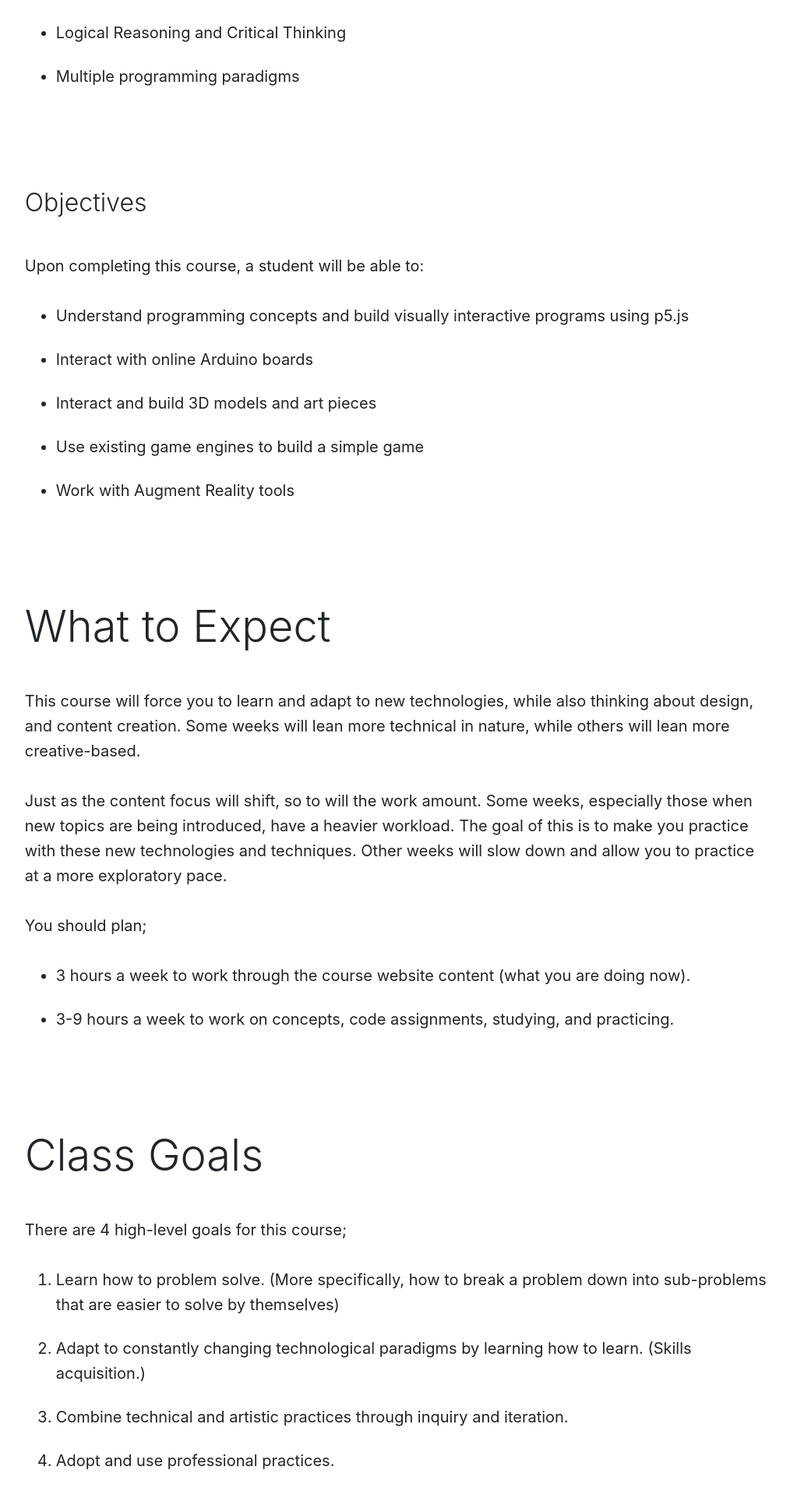
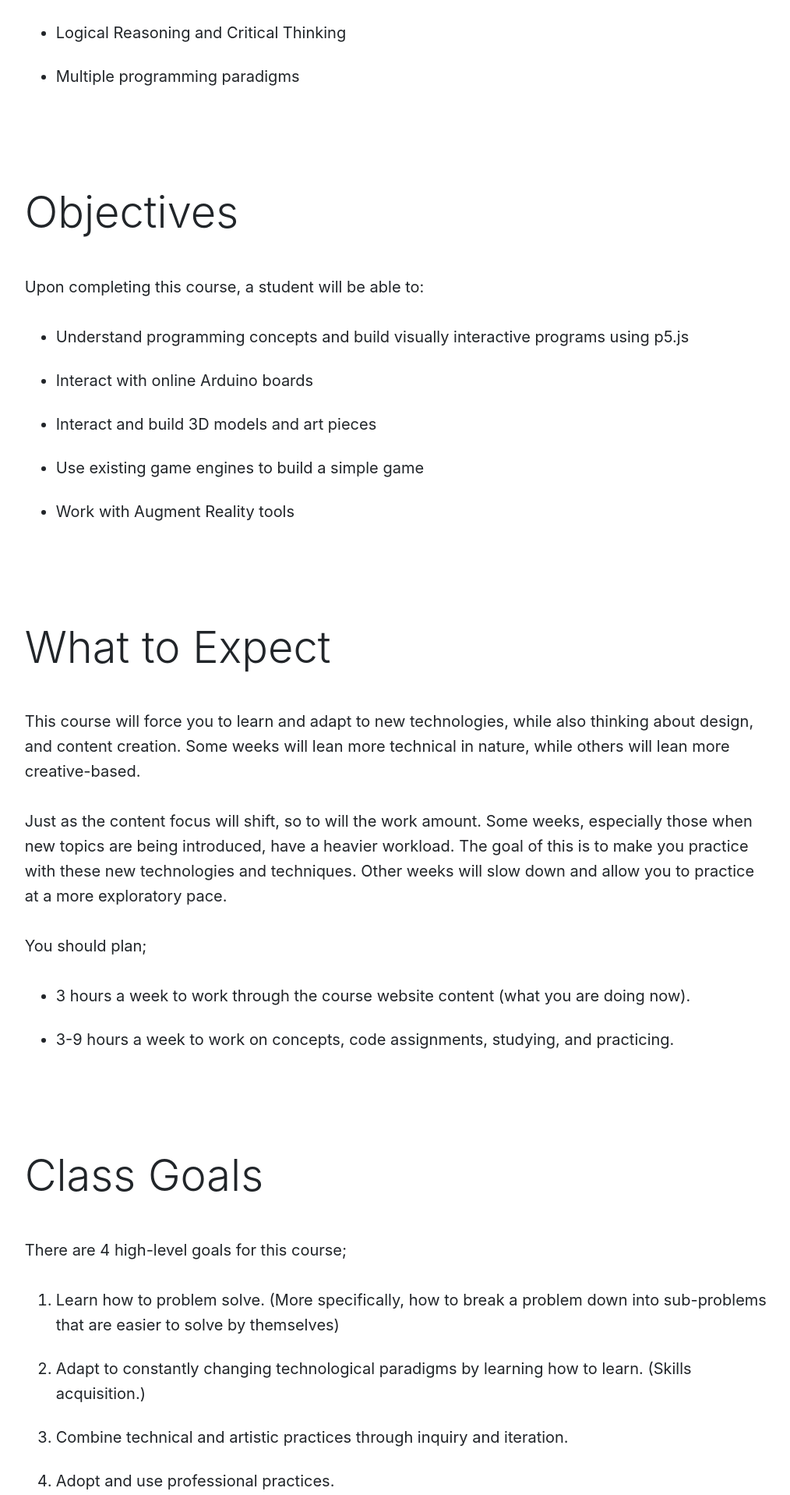
Before and after one commit to Montana-Media-Arts/220-creative-coding2-Spring2021, a Jekyll site: the page built from modules/week-1/_posts/2000-01-01-welcome.md, in a window 1280 px wide. Shown: the part 1058-2975 px from the top of the page at 78% size, without its empty margins (132-1146 px from the left). Built offline with Jekyll 4.4.1, drawn with Linux system fonts in a browser that asks for light colours; nearby versions of some CDN libraries; comment, search, counter and statistics services are not loaded.

```diff
--- a/modules/week-1/_posts/2000-01-01-welcome.md
+++ b/modules/week-1/_posts/2000-01-01-welcome.md
@@ -17,7 +17,7 @@ This class is designed to build upon what you learned in Creative Coding 1 and g
 
 <!-- The final topic will touch on the power of JS and node.js for server-side development. A number of JavaScript libraries will be explored for how they can speed up the artistic process. -->
 
-#### Objectives
+## Objectives
 
 Upon completing this course, a student will be able to:
 
```
